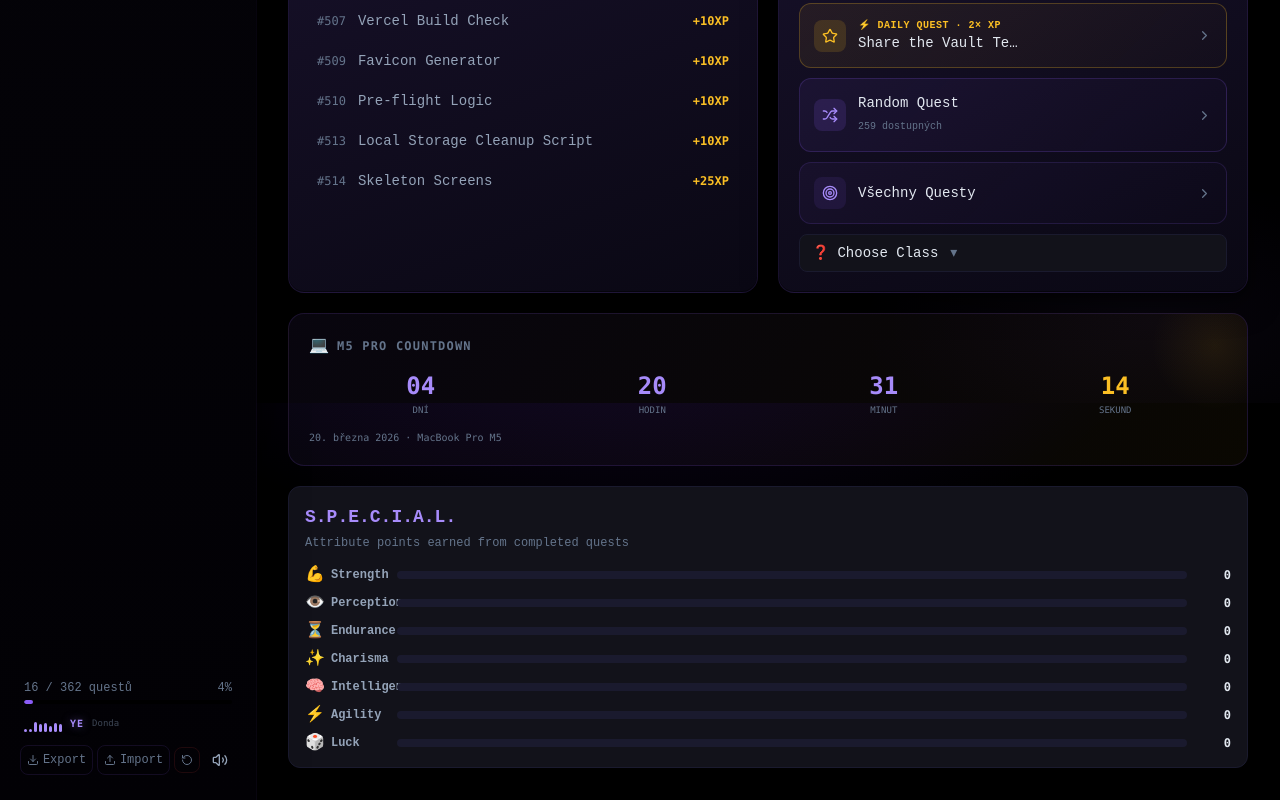
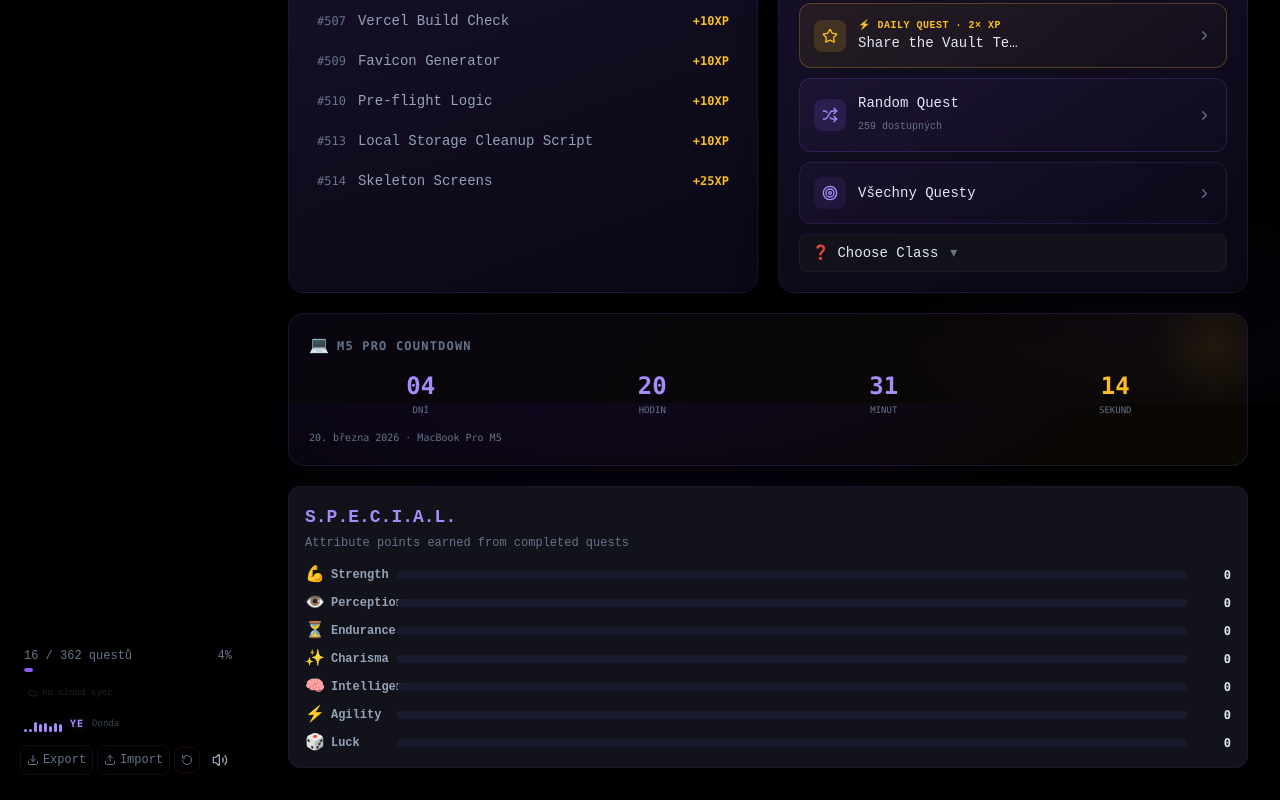
Before and after one commit to artdukintsugi/quest-log, a Next.js app: page / in a window 1280 px wide. Shown: the part 1197-1997 px from the top of the page. Built offline with nearby package versions, Linux system fonts and the light colour scheme.

Commit message:
fix: sidebar edge fade, show sync indicator even when unconfigured

```diff
--- a/app/globals.css
+++ b/app/globals.css
@@ -295,11 +295,24 @@ a, button, [role="button"], select, label[for], input[type="checkbox"] {
 
 /* === SIDEBAR GRADIENT === */
 .sidebar-gradient {
+  background: var(--bg-primary);
+  position: relative;
+}
+
+/* Feathered right edge — fades sidebar into the page background */
+.sidebar-gradient::after {
+  content: "";
+  position: absolute;
+  top: 0;
+  right: -32px;
+  width: 32px;
+  height: 100%;
+  pointer-events: none;
+  z-index: 20;
   background: linear-gradient(
-    180deg,
-    rgba(7, 5, 12, 1) 0%,
-    rgba(4, 3, 8, 1) 50%,
-    rgba(2, 1, 5, 1) 100%
+    to right,
+    var(--bg-primary) 0%,
+    transparent 100%
   );
 }
 
--- a/components/layout/Sidebar.tsx
+++ b/components/layout/Sidebar.tsx
@@ -68,7 +68,6 @@ export default function Sidebar() {
   return (
     <aside
       className="hidden lg:flex flex-col w-64 min-h-screen sidebar-gradient relative"
-      style={{ boxShadow: "1px 0 0 0 rgba(139,92,246,0.06), 8px 0 32px 0 rgba(0,0,0,0.6)" }}
     >
       {/* Ambient glow at top */}
       <div
--- a/components/ui/SyncIndicator.tsx
+++ b/components/ui/SyncIndicator.tsx
@@ -34,7 +34,16 @@ export default function SyncIndicator({ status }: Props) {
   }, []);
 
   const isConfigured = !!getGistConfig()?.token;
-  if (!isConfigured) return null;
+  if (!isConfigured) return (
+    <div
+      className="flex items-center gap-1 px-2 py-1 rounded-md opacity-30"
+      style={{ color: "var(--text-muted)" }}
+      title="Cloud sync not configured — go to Settings"
+    >
+      <Cloud size={10} />
+      <span className="text-[9px] font-mono">no cloud sync</span>
+    </div>
+  );
 
   const configs = {
     idle: {
```
